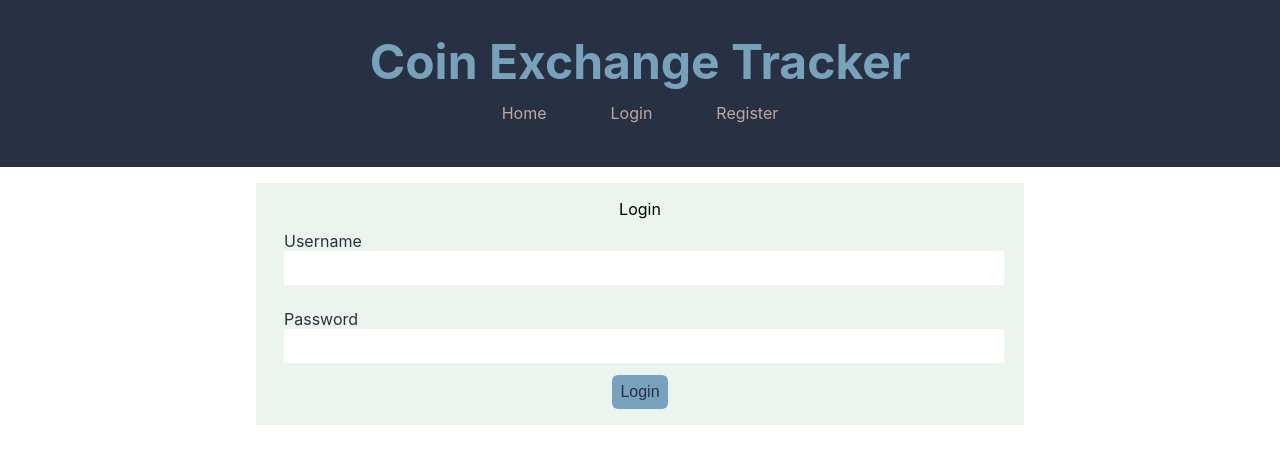
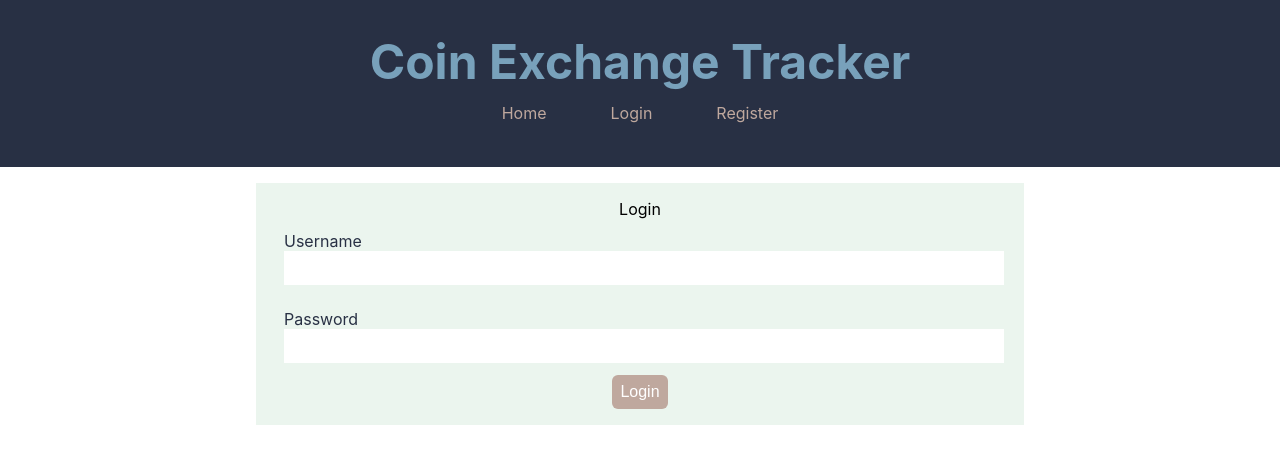
Before and after one commit to elijahbocz/exchange-tracker, a React (Create React App) app in the folder frontend/: page /login in a window 1280 px wide. Shown: the top 464 px of the page. Built offline with nearby package versions, Linux system fonts and the light colour scheme.

Commit message:
delete entry is working, with multiple selections allowed

```diff
--- a/frontend/src/components/dashboard/Delete.js
+++ b/frontend/src/components/dashboard/Delete.js
@@ -9,9 +9,25 @@ import Footer from "../Footer";
 const StyledDelete = styled.div`
   padding: 1rem;
   text-align: center;
+
+  .error {
+    color: #ba2d13;
+  }
 `;
 
-const StyledForm = styled.form``;
+const StyledForm = styled.form`
+  button {
+    background: #bfa89e;
+    border-radius: 6px;
+    color: #fff;
+    padding: 0.5rem;
+    text-align: center;
+  }
+  button:hover {
+    cursor: pointer;
+    opacity: 0.9;
+  }
+`;
 
 const StyledTable = styled.table`
   background: #ebf5ee;
@@ -38,19 +54,20 @@ const StyledTable = styled.table`
 
   .rowToBeDeleted {
     border: none;
-    background: #ba2d13;
-
+    background: #c49991;
+    color: #fff;
   }
 `;
 
 function Delete(props) {
   const [username, setUsername] = useState("");
   const rowRefs = useRef([]);
+  const [toDelete, setToDelete] = useState([]);
+  const [error, setError] = useState("");
   const [data, setData] = useState({
     coins: [],
     totalPL: 0,
   });
-  const [toDelete, setToDelete] = useState([]);
 
   useEffect(() => {
     const userLoggedIn = localStorage.getItem("user");
@@ -73,11 +90,31 @@ function Delete(props) {
     }
   }, []);
 
-  function handleSubmit() {
-
+  function handleSubmit(e) {
+    e.preventDefault();
+    console.log(toDelete);
+    if (toDelete.length === 0) {
+      setError("No coins selected, nothing was deleted")
+    } else {
+      const submission = {
+        toDelete: toDelete
+      };
+      fetch("http://127.0.0.1:5000/api/delete-coin", {
+        method: "POST",
+        headers: {
+          "Content-type": "application/json",
+        },
+        body: JSON.stringify(submission),
+      })
+        .then((res) => res.json())
+        .then(() => {
+          props.history.push("/dashboard");
+        });
+    }
   }
 
-  const handleChange = i => e => {
+  // handles
+  const handleChange = (i) => (e) => {
     const eTar = e.target;
     if (!toDelete.includes(eTar.value)) {
       let newToDelete = [...toDelete];
@@ -85,15 +122,16 @@ function Delete(props) {
       setToDelete(newToDelete);
       toggleDeleteDisplay(e);
     } else {
-      let newToDelete = toDelete.filter(el => el != eTar.value);
+      let newToDelete = toDelete.filter((el) => el != eTar.value);
       setToDelete(newToDelete);
       toggleDeleteDisplay(e);
     }
-  }
+  };
 
   function toggleDeleteDisplay(e) {
-    const rowToBeDeleted = rowRefs.current.find(el => el.id === e.target.value);
-    console.log(rowToBeDeleted);
+    const rowToBeDeleted = rowRefs.current.find(
+      (el) => el.id === e.target.value
+    );
     if (!toDelete.includes(rowToBeDeleted.id)) {
       rowToBeDeleted.className = "rowToBeDeleted";
     } else {
@@ -109,6 +147,7 @@ function Delete(props) {
       <Header />
       <StyledDelete>
         <p>Select the coins to delete:</p>
+        <p className="error">{error}</p>
         <StyledForm onSubmit={handleSubmit}>
           <StyledTable>
             <tr>
@@ -119,12 +158,22 @@ function Delete(props) {
               <th>Delete</th>
             </tr>
             {data.coins.map((coin, i) => (
-              <tr key={coin.coinID + coin.quantity} id={coin.coinID} ref={(el) => (rowRefs.current[i] = el)}>
+              <tr
+                key={coin.coinID + coin.quantity}
+                id={coin.coinID}
+                ref={(el) => (rowRefs.current[i] = el)}
+              >
                 <td>{coin.coinName}</td>
                 <td>{coin.exchange}</td>
                 <td>{coin.quantity}</td>
                 <td>{coin.averagePrice}</td>
-                <td><input type="checkbox" value={coin.coinID} onChange={handleChange(i)}></input></td>
+                <td>
+                  <input
+                    type="checkbox"
+                    value={coin.coinID}
+                    onChange={handleChange(i)}
+                  ></input>
+                </td>
               </tr>
             ))}
           </StyledTable>
--- a/frontend/src/components/dashboard/Entry.js
+++ b/frontend/src/components/dashboard/Entry.js
@@ -24,9 +24,9 @@ const StyledForm = styled.form`
   margin: 1rem 20%;
 
   button {
-    background: #78a1bb;
+    background: #bfa89e;
     border-radius: 6px;
-    color: #283044;
+    color: #fff;
     padding: 0.5rem;
     text-align: center;
   }
@@ -155,7 +155,7 @@ function Entry(props) {
   return (
     <div className="entry-wrapper">
       <Helmet>
-	  <title>New Entry</title>
+        <title>New Entry</title>
       </Helmet>
       <Header />
       <StyledEntry>
--- a/frontend/src/components/user/Login.js
+++ b/frontend/src/components/user/Login.js
@@ -17,15 +17,15 @@ const StyledLogin = styled.div`
 
 const StyledForm = styled.form`
   button {
-    background: #78A1BB;
+    background: #bfa89e;
     border-radius: 6px;
-    color: #283044;
+    color: #fff;
     padding: 0.5rem;
     text-align: center;
   }
   button:hover {
     cursor: pointer;
-    opacity: .9;
+    opacity: 0.9;
   }
 `;
 
@@ -90,7 +90,7 @@ function Login(props) {
   return (
     <div className="home">
       <Helmet>
-	  <title>Login</title>
+        <title>Login</title>
       </Helmet>
       <Header />
       <StyledLogin>
--- a/frontend/src/components/user/Register.js
+++ b/frontend/src/components/user/Register.js
@@ -17,9 +17,9 @@ const StyledRegistration = styled.div`
 
 const StyledForm = styled.form`
   button {
-    background: #78a1bb;
+    background: #bfa89e;
     border-radius: 6px;
-    color: #283044;
+    color: #fff;
     padding: 0.5rem;
     text-align: center;
   }
@@ -97,7 +97,7 @@ function Register(props) {
   return (
     <div className="home">
       <Helmet>
-	  <title>Register</title>
+        <title>Register</title>
       </Helmet>
       <Header />
       <StyledRegistration>
--- a/frontend/src/components/user/SuccessfulRegistration.js
+++ b/frontend/src/components/user/SuccessfulRegistration.js
@@ -17,15 +17,15 @@ const StyledLogin = styled.div`
 
 const StyledForm = styled.form`
   button {
-    background: #78A1BB;
+    background: #bfa89e;
     border-radius: 6px;
-    color: #283044;
+    color: #fff;
     padding: 0.5rem;
     text-align: center;
   }
   button:hover {
     cursor: pointer;
-    opacity: .9;
+    opacity: 0.9;
   }
 `;
 
@@ -90,7 +90,7 @@ function Login(props) {
   return (
     <div className="home">
       <Helmet>
-	  <title>Successful Registration</title>
+        <title>Successful Registration</title>
       </Helmet>
       <Header />
       <StyledLogin>
```
Also changed, not shown: 2 other files (tests, documents, lock files or other folders).
